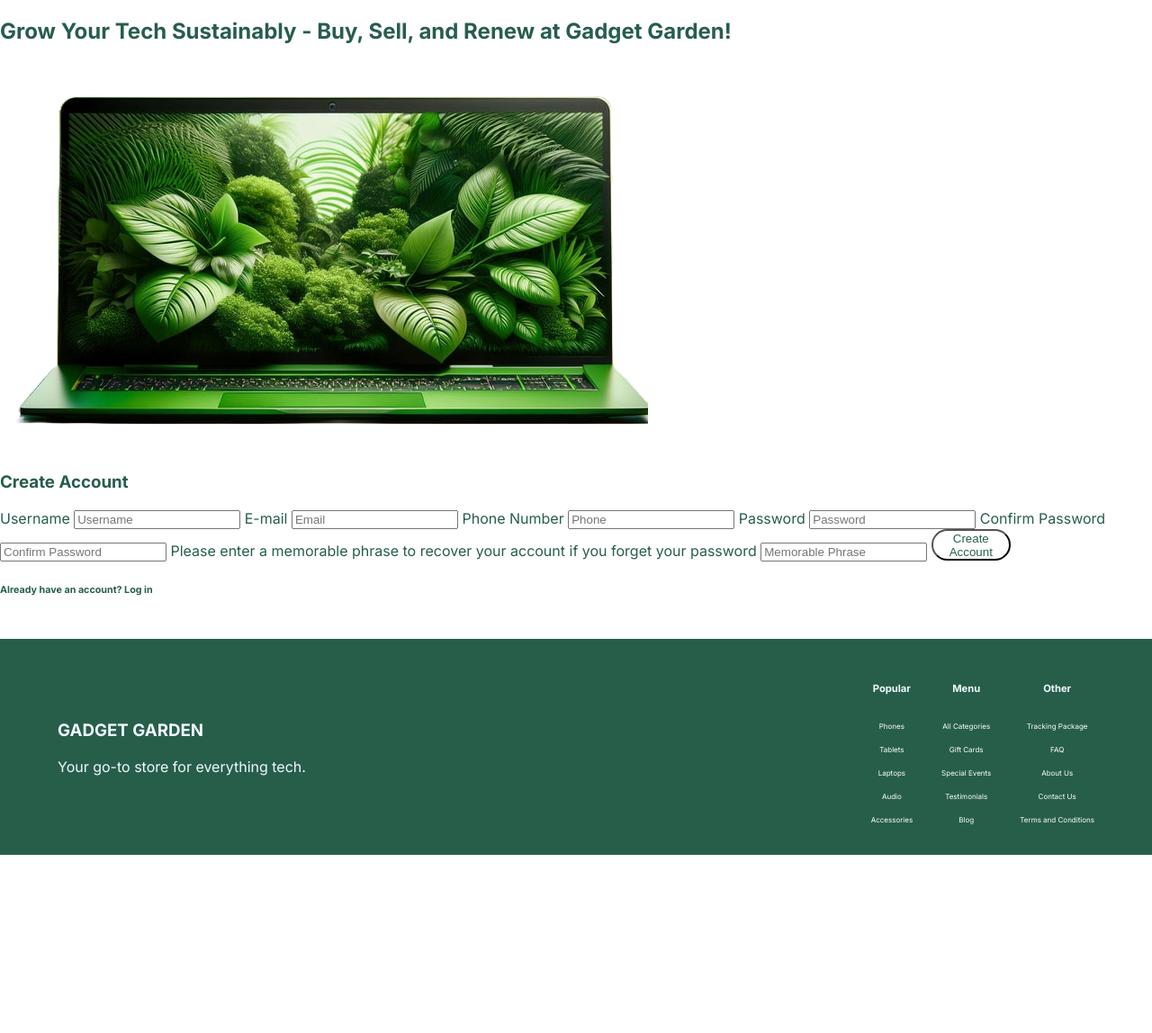
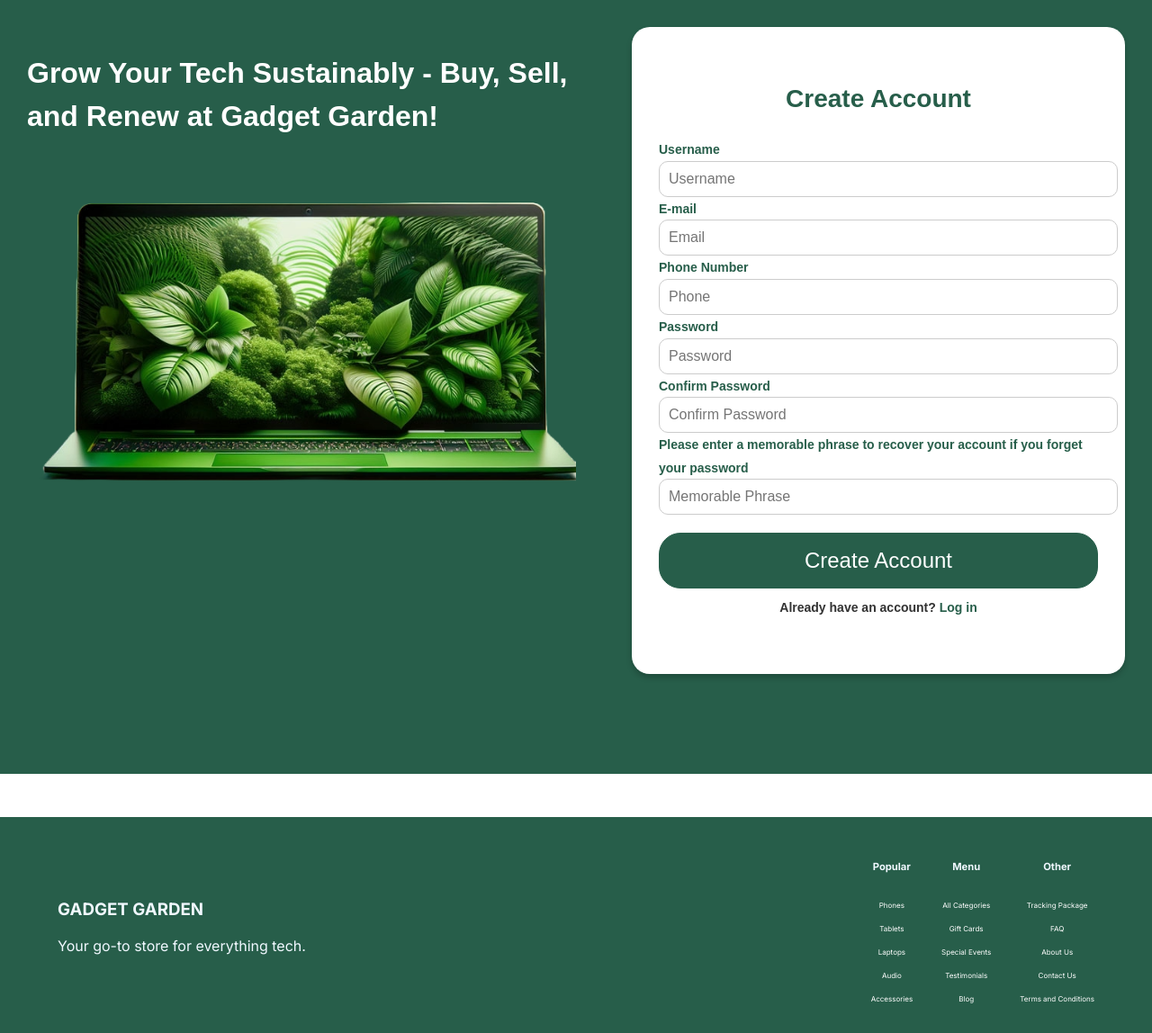
Before and after one commit to OluwatimilehinOrawusi/GadgetGarden, a PHP site: page /views/signup.php in a window 1280 px wide. Shown: the part 63-1211 px from the top of the page at 90% size. Before the commit the page ends 1013 px from the top, so only its background shows below. Run offline with PHP 8.4, Linux system fonts and the light colour scheme.

Commit message:
fixes to signup

```diff
--- a/public/css/signup.css
+++ b/public/css/signup.css
@@ -1,90 +1,137 @@
+/* * {
+    margin: 0;
+    padding: 0;
+    box-sizing: border-box;
+  } */
 
   /* body {
-    font-family: Arial, sans-serif;
-    margin: 0;
-    padding: 0;
+    font-family: 'Arial', sans-serif;
+    background-color: #275E4A;
+    color: #ffffff;
+    line-height: 1.6;
   } */
-#login-container {
-  width: 35%;
-  background-color: white;
-  border-radius: 15px;
-  box-shadow: 0 8px 16px black;
-  padding: 30px 40px;
 
+
+  /* header {
+    background-color: #ffffff;
+    padding: 15px 20px;
+    display: flex;
+    justify-content: space-between;
+    align-items: center;
+    box-shadow: 0 4px 6px rgba(0, 0, 0, 0.1);
   }
 
-/* Login Page Wrapper */
-#login-page {
+  header h3 {
+    color: #275E4A;
+    font-size: 24px;
+    font-weight: bold;
+  }
+   */
+
+  .webpage {
     display: flex;
-  height: 100vh;
     justify-content: space-between;
-  align-items: center;
+    align-items: flex-start;
+    padding: 30px;
+    font-family: 'Arial', sans-serif;
     background-color: #275E4A;
-  padding: 0 5%;
-}
-
-/* Left Side Container */
-#leftside-container {
-  flex: 1;
-  color: white;
-}
-
-#loginform {
-  display: flex;
-  flex-direction: column;
+    color: #ffffff;
+    line-height: 1.6;
+    min-height: 100vh;
   }
 
 
-#loginform label {
-  color: #858585;
-  /* add feature to make label be inside the box */
-
+  .intro {
+    max-width: 50%;
   }
 
-#loginform input[type="text"],
-#loginform input[type="password"] {
-  padding: 10px;
+  .intro h2 {
+    font-size: 32px;
+    font-weight: bold;
+    color: #ffffff;
     margin-bottom: 20px;
-  border: 1px solid #ccc;
-  border-radius: 12px;
+    line-height: 1.5;
   }
 
-#loginform input[type="submit"] {
-  background-color: #275E4A;
-  color: white;
-  padding:20px;
-
+  .intro .image1 img {
+    width: 100%;
+    border-radius: 10px;
+    margin-top: 20px;
   }
 
-#loginform input[type="submit"]:hover {
-  transform: scale(1.05);
-  background-color: white;
-  color: #004d30;
+  .signup {
+    background-color: #ffffff;
+    color: #275E4A;
+    border-radius: 20px;
+    padding: 30px;
+    width: 40%;
+    box-shadow: 0 4px 6px rgba(0, 0, 0, 0.2);
+  }
+
+  .signup h3 {
+    font-size: 28px;
+    margin-bottom: 20px;
+    text-align: center;
+    color: #275E4A;
+  }
+
+  .signup form {
+    display: flex;
+    flex-direction: column;
+    gap: 15px;
+  }
+
+  .signup label {
+    font-size: 14px;
+    font-weight: bold;
+    color: #275E4A;
+  }
+
+  .signup input {
+    width: 100%;
+    padding: 10px;
+    border: 1px solid #ccc;
+    border-radius: 10px;
+    font-size: 16px;
+    color: #333;
   }
 
 
-#textboxesandlabels {
+
+.signup button {
+border: 0.1rem solid #275E4A;
+background-color: #275E4A;
+color: white;
+font-size: 1.5rem;
+padding: 30px;
 display: flex;
+text-align: center;
 flex-direction: column;
 align-items: center;
-  justify-content: flex-start;
+justify-content: center;
 width: 100%;
+margin-top: 20px;
   }
 
-.login h6 {
-  text-align: center !important;
-  margin-top: 10px !important;
-  font-size: 14px !important;
-  color: #333 !important;
+  .signup button:hover {
+    background-color: #fff;
+    transition: 0.3s ease-in-out;
+    color:#275E4A;
   }
 
-.login h6 a {
-  color: #275E4A !important;
-  text-decoration: none !important;
-  font-weight: bold !important;
+  .signup h6 {
+    text-align: center;
+    margin-top: 10px;
+    font-size: 14px;
+    color: #333;
   }
 
+  .signup h6 a {
+    color: #275E4A;
+    text-decoration: none;
+    font-weight: bold;
+  }
 
-.login h6 a:hover {
-  text-decoration: underline !important;
+  .signup h6 a:hover {
+    text-decoration: underline;
   }
```
Lines whose indentation alone changed are shown as unchanged.
